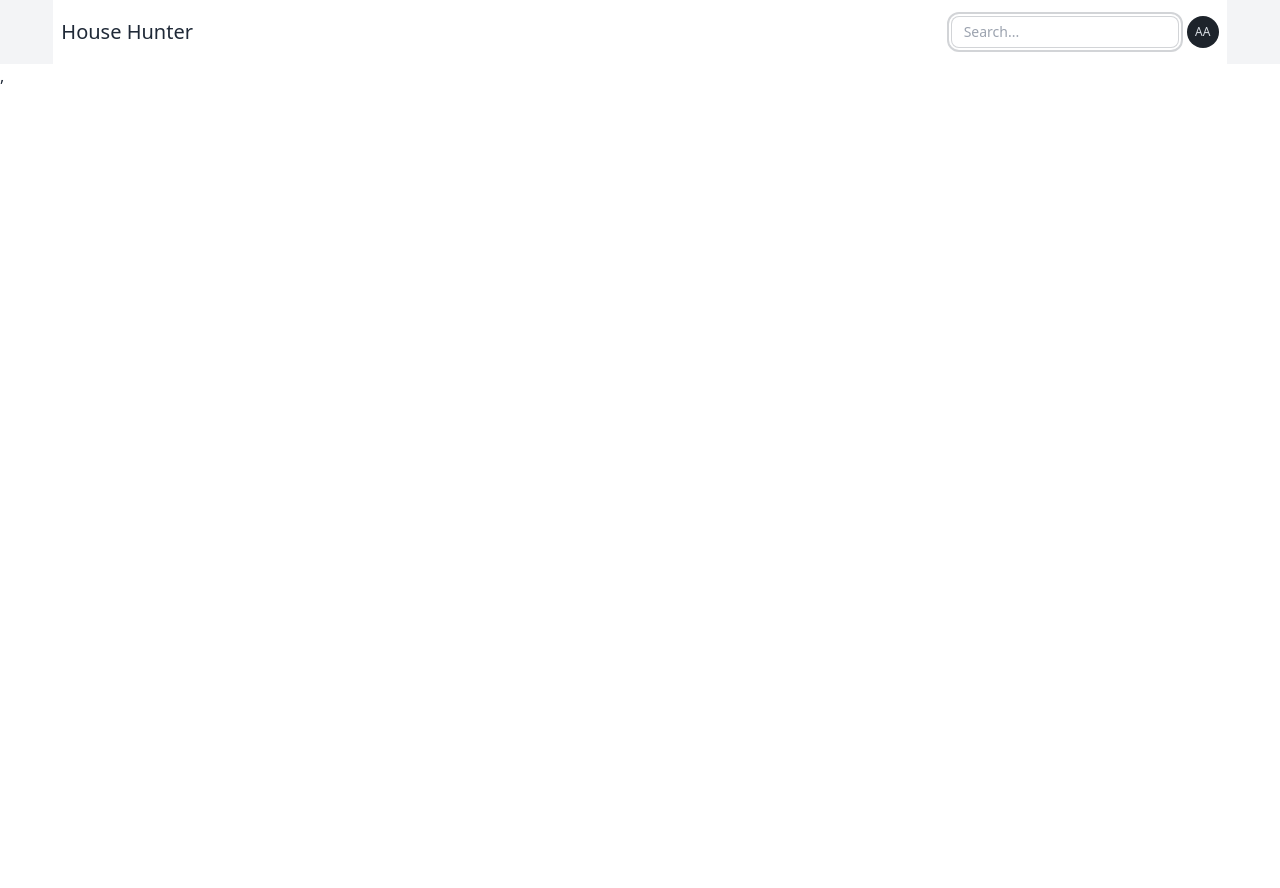
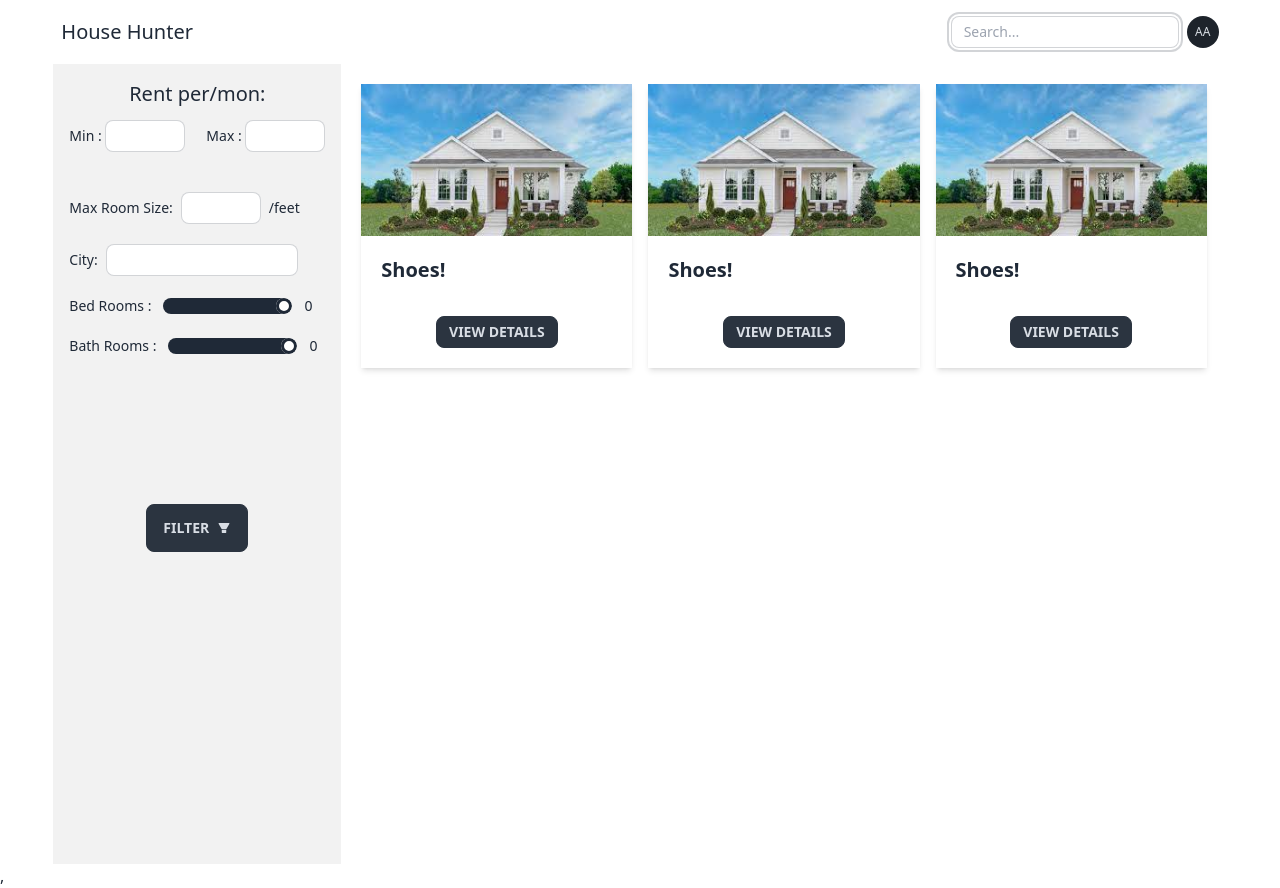
Before and after one commit to DeveloperDelowar/house-hunter, a React (Vite) app in the folder Frontend/: page / in a window 1280 px wide. Before the commit the page ends 800 px from the top, so only its background shows below. Built offline with nearby package versions, Linux system fonts and the light colour scheme.

Commit message:
Home card component updated

```diff
--- a/Frontend/src/App.jsx
+++ b/Frontend/src/App.jsx
@@ -1,15 +1,16 @@
-import { useState } from 'react'
-
 import './App.css'
 import Navbar from './components/Navbar/Navbar'
+import DisplayHouses from './components/DisplayHouse/DisplayHouses'
 
 function App() {
 
 
   return (
-    <div className='bg-gray-100'>
+    <div className='bg-gray-10'>
       <div className=' w-11/12 mx-auto '>
         <Navbar />
+        <DisplayHouses/>
+
       </div>
     </div>
   )
--- /dev/null
+++ b/Frontend/src/components/DisplayHouse/DisplayHouses.jsx
@@ -0,0 +1,79 @@
+import React from 'react';
+import { AiFillFilter } from 'react-icons/ai';
+import Range from '../shared/Range/Range';
+import HomeCard from '../shared/HomeCard/HomeCard';
+
+const DisplayHouses = () => {
+    return (
+        <div className="drawer lg:drawer-open ">
+            <input id="my-drawer-2" type="checkbox" className="drawer-toggle" />
+            <div className="drawer-content">
+                {/* Page content here */}
+                <label htmlFor="my-drawer-2" className="btn btn-primary drawer-button lg:hidden btn-neutral">
+                    Filter
+                    <AiFillFilter />
+                </label>
+
+                <div className='m-5 grid-cols-1 grid gap-4 md:grid-cols-3'>
+                    <HomeCard />
+                    <HomeCard />
+                    <HomeCard />
+                </div>
+
+            </div>
+            <div className="drawer-side">
+                <label htmlFor="my-drawer-2" className="drawer-overlay"></label>
+                <form className="menu p-4 w-72 h-full bg-base-200 text-base-content">
+
+
+                    <div className='mb-32'>
+                        <div className='mb-10'>
+                            <h3 className='text-center text-xl mb-3'>Rent per/mon: </h3>
+                            <div className='flex items-center justify-between'>
+                                <div>
+                                    <label htmlFor="">Min : </label>
+                                    <input type="number" className="input input-bordered input-sm w-20" min={1} />
+                                </div>
+
+                                <div>
+                                    <label htmlFor="">Max : </label>
+                                    <input type="number" className="input input-bordered input-sm w-20" />
+                                </div>
+                            </div>
+                        </div>
+
+                        <div className='mb-5 flex items-center space-x-2'>
+                            <label htmlFor="">Max Room Size: </label>
+                            <input type="number" className="input input-bordered input-sm w-20" />
+
+                            <span>/feet</span>
+                        </div>
+
+                        <div className='mb-5 flex items-center space-x-2'>
+                            <label htmlFor="">City: </label>
+                            <input type="text" className="input input-bordered input-sm w-48 " />
+                        </div>
+
+                        <div className='mb-5 flex items-center'>
+                            <h3 className='mr-3'>Bed Rooms : </h3>
+                            <Range />
+                        </div>
+
+                        <div className='mb-5 flex items-center'>
+                            <h3 className='mr-3'>Bath Rooms : </h3>
+                            <Range />
+                        </div>
+                    </div>
+
+                    <div className='flex justify-center'>
+                        <button className="btn btn-neutral">Filter <AiFillFilter /></button>
+                    </div>
+
+                </form>
+
+            </div>
+        </div>
+    );
+};
+
+export default DisplayHouses;
--- /dev/null
+++ b/Frontend/src/components/shared/HomeCard/HomeCard.jsx
@@ -0,0 +1,18 @@
+import React from 'react';
+import image from "../../../assets/home.jpeg";
+
+const HomeCard = () => {
+    return (
+        <div className="bg-base-100 shadow-md hover:shadow-lg">
+            <img src={image} alt="Shoes"/>
+            <div className="p-5">
+                <h2 className="card-title">Shoes!</h2>
+                <div className="card-actions justify-center mt-8">
+                <button className="btn btn-neutral btn-sm">View Details</button>
+                </div>
+            </div>
+        </div>
+    );
+};
+
+export default HomeCard;
--- /dev/null
+++ b/Frontend/src/components/shared/Range/Range.jsx
@@ -0,0 +1,22 @@
+import React, { useState } from 'react';
+
+const Range = () => {
+    const [rangeCount, setRangeCount] = useState(0);
+
+
+
+    return (
+        <div className='flex items-center'>
+            <input
+            type="range"
+            min={1}
+            max="10"
+            className="range range-xs mr-3"
+            onChange={(e)=> setRangeCount(e.target.value)}
+            />
+            <span>{rangeCount}</span>
+        </div>
+    );
+};
+
+export default Range;
```
Also changed, not shown: Frontend/src/assets/home.jpeg (added).
